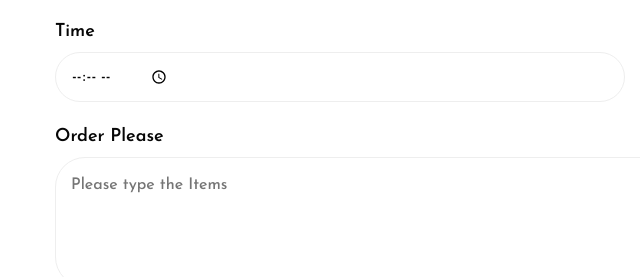
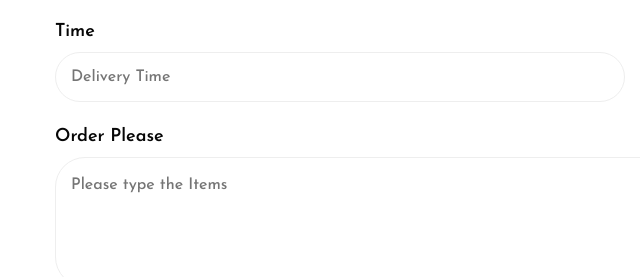
Before and after one commit to Akif-Rahman-Kc/Chips-n-Sips-, a plain HTML site: page contact.html in a window 1280 px wide. Shown: the part 527-804 px from the top of the page, 0-640 px from the left. Drawn offline with nearby package versions, Linux system fonts and the light colour scheme.

Commit message:
Update contact.html

```diff
--- a/contact.html
+++ b/contact.html
@@ -122,7 +122,7 @@ Author URL: http://w3layouts.com
                                 </div>
                                 <div class="col-sm-6 form-input">
                                     <label for="w3lSender">Time </label>
-                                    <input type="time" name="Customer Time" class="contact-input">
+                                    <input type="number" name="Customer Time" placeholder="Delivery Time" class="contact-input">
                                 </div>
                                 <div class="col-sm-6 form-input">
                                     <label for="w3lSender">Phone Number*</label>
```
